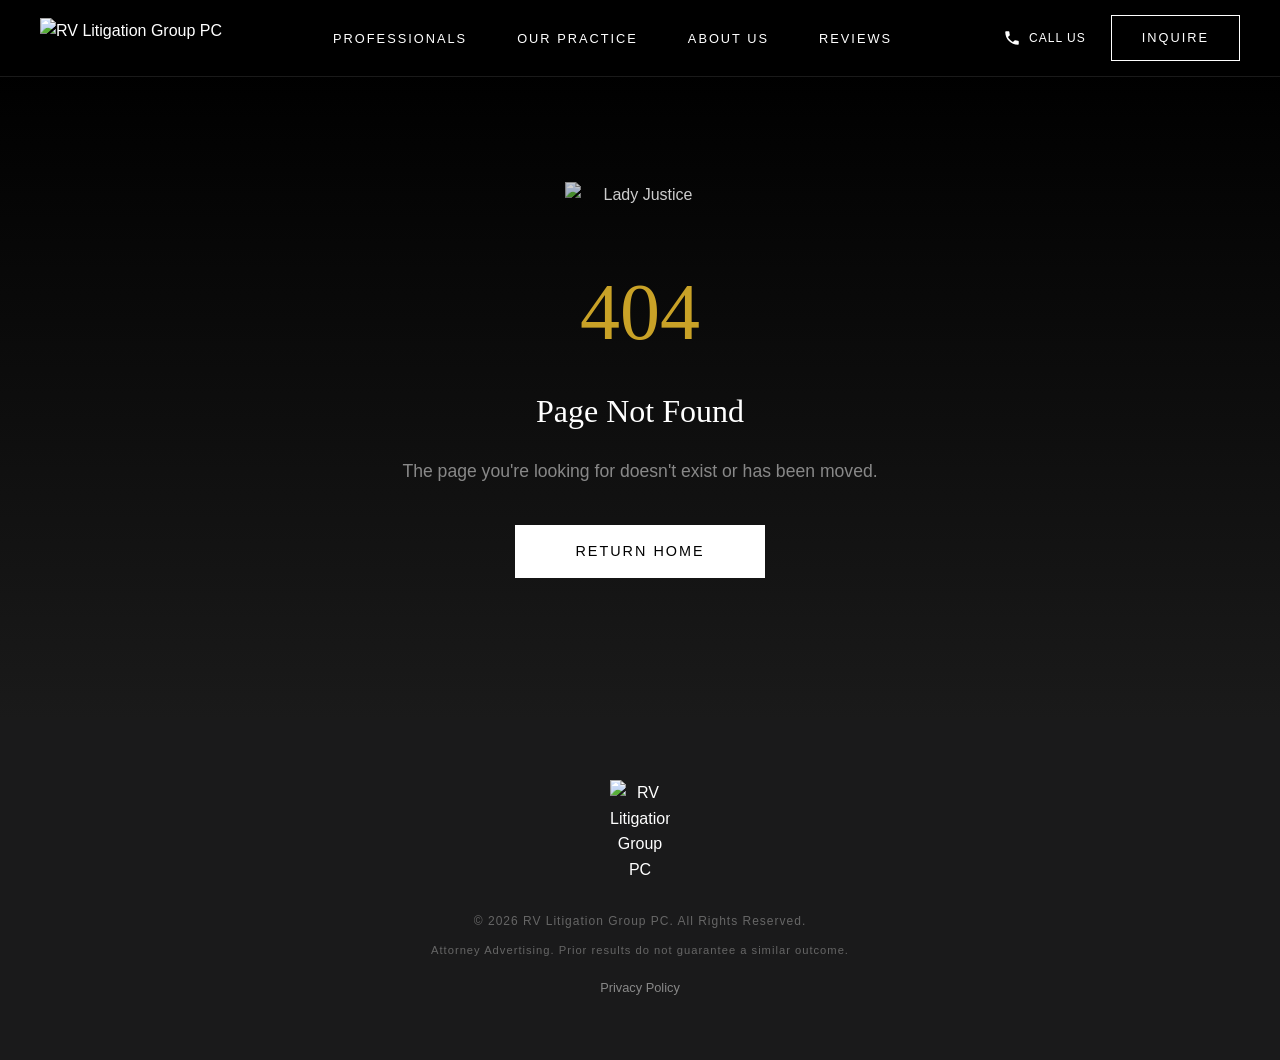
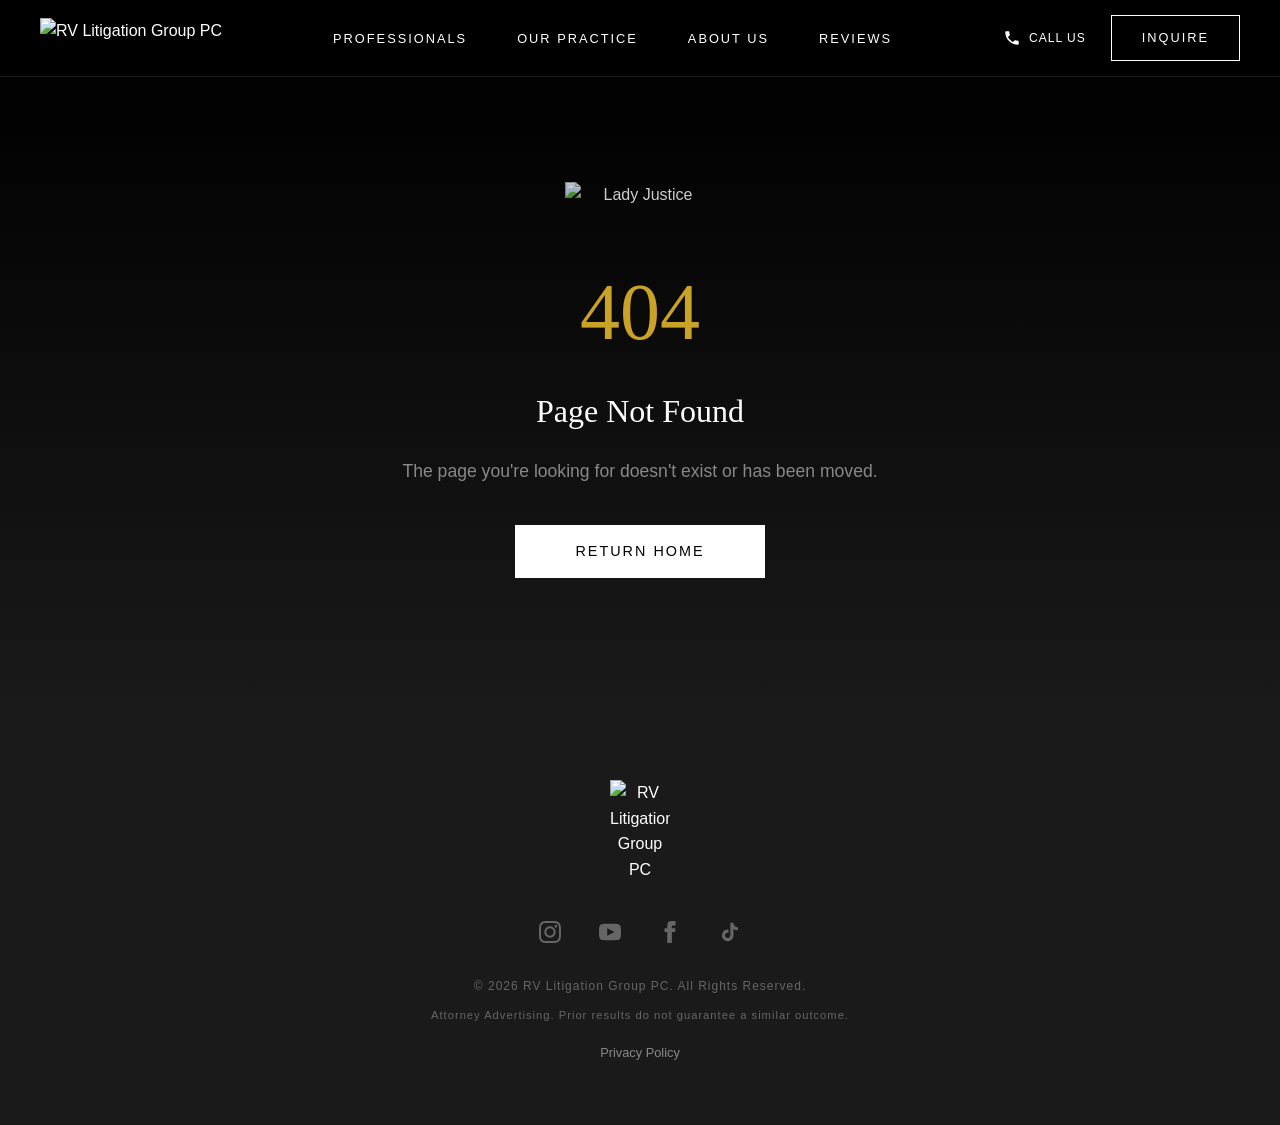

Show footer social icons: remove global .social-icons display:none override

--- a/css/styles.css
+++ b/css/styles.css
@@ -1663,8 +1663,6 @@ ul {
 }
 
 
-.social-icons{display: none;}
-
 /* ============================================
    Practice Area Sub-Page Styles
    ============================================ */
